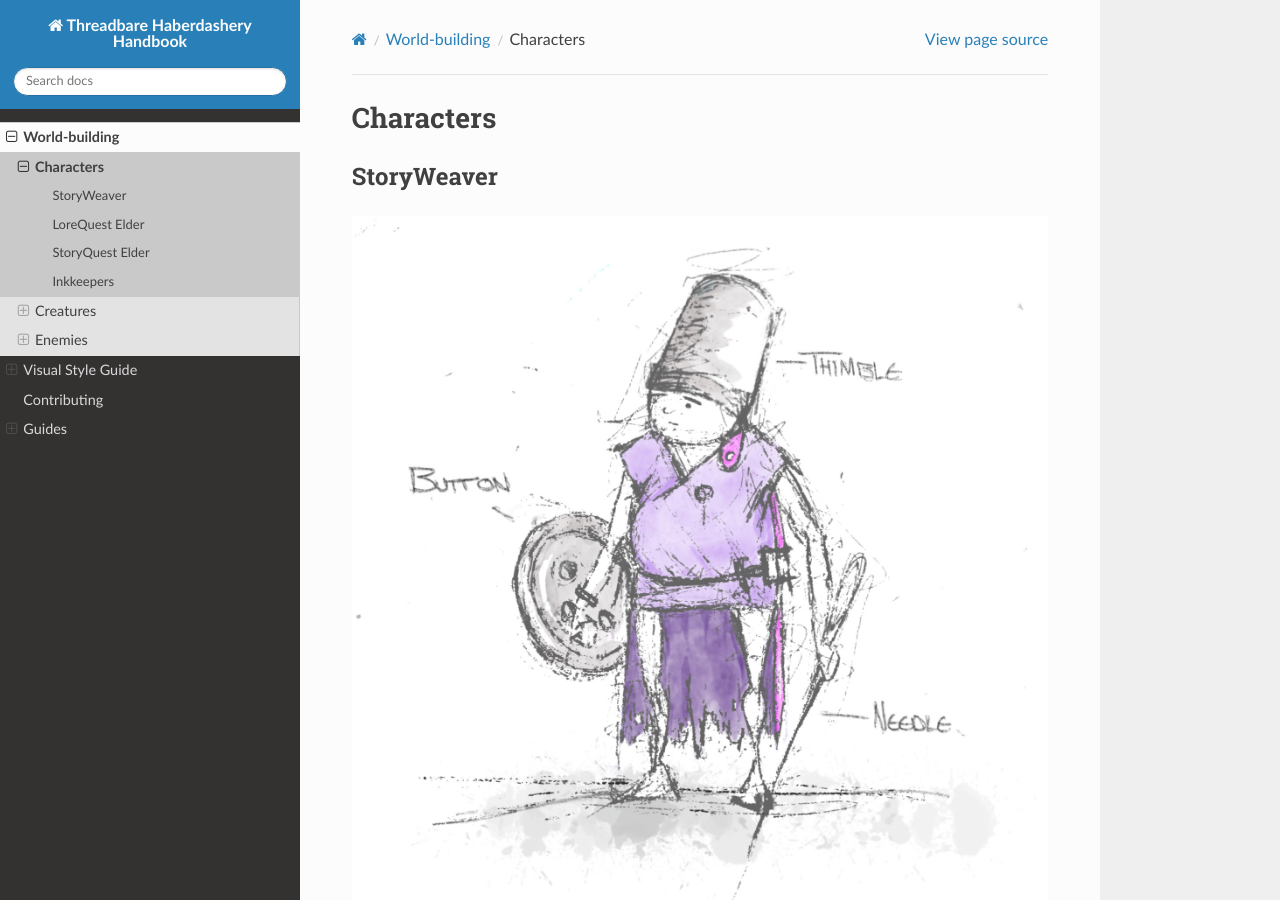
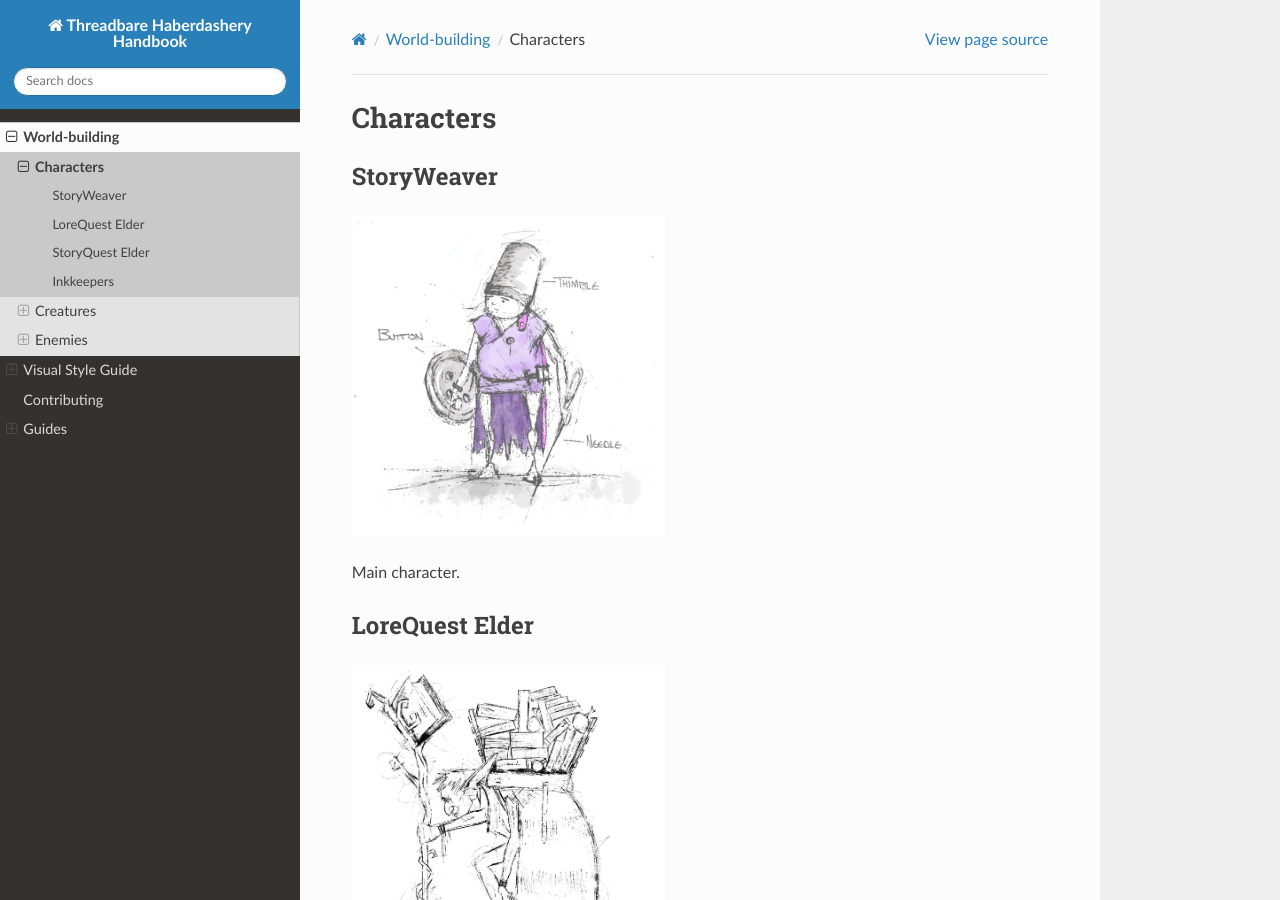
Before and after one commit to endlessm/threadbare-docs, a Sphinx documentation site: the page built from source/world/characters.rst, in a window 1280 px wide and 900 px high. Built offline with Sphinx 7.4.7 and the Read the Docs theme 3.1.0, drawn with Linux system fonts in a browser that asks for light colours.

Commit message:
Update characters.rst
Fix the size of the StoryWeaver image.

```diff
--- a/source/world/characters.rst
+++ b/source/world/characters.rst
@@ -6,6 +6,7 @@ StoryWeaver
 
 .. image:: img/story-weaver.jpg
    :alt: Concept art of warrior-kind figure, wearing a thimbal for a hat, holding a needle for a sword and a button for a shield.
+   :width: 45%
 
 Main character.
 
```
